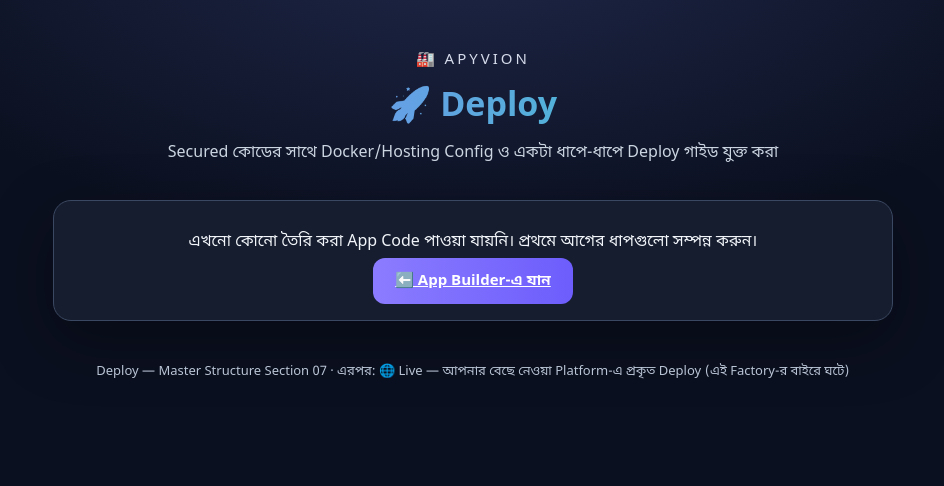
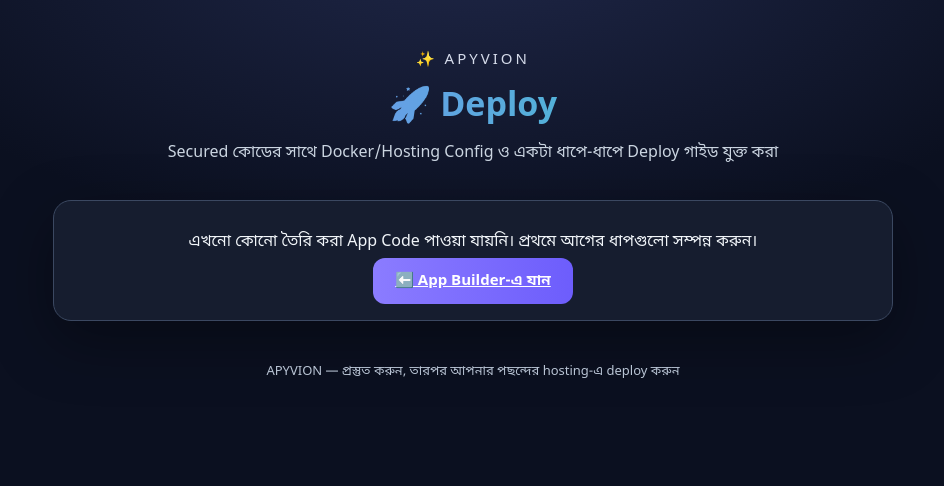
Before and after one commit to muyeedsarker/APYVION, a website with bundled scripts: page deploy.html in a window 1280 px wide. Shown: the whole page, without its empty margins (167-1111 px from the left). Built offline with nearby package versions, Linux system fonts and the light colour scheme.

Commit message:
Simplify deploy experience

```diff
--- a/deploy.html
+++ b/deploy.html
@@ -4,7 +4,7 @@
 <meta charset="utf-8">
 <meta name="viewport" content="width=device-width,initial-scale=1">
 <title>APYVION — Deploy</title>
-<meta name="description" content="Secured কোডের সাথে Docker/Hosting Config ও একটা ধাপে-ধাপে Deploy গাইড যুক্ত করা">
+<meta name="description" content="আপনার project-কে hosting-এর জন্য প্রস্তুত করুন">
 <link rel="stylesheet" href="assets/style.css">
 <link rel="stylesheet" href="assets/app-builder.css">
 </head>
@@ -12,7 +12,7 @@
 <main class="jf-wrap">
 
   <header class="jf-header">
-    <div class="jf-logo">🏭 APYVION</div>
+    <div class="jf-logo">✨ APYVION</div>
     <h1 class="jf-title">🚀 Deploy</h1>
     <p class="jf-subtitle">Secured কোডের সাথে Docker/Hosting Config ও একটা ধাপে-ধাপে Deploy গাইড যুক্ত করা</p>
   </header>
@@ -62,7 +62,7 @@
 
   </div>
 
-  <p class="jf-footer-note">Deploy — Master Structure Section 07 · এরপর: 🌐 Live — আপনার বেছে নেওয়া Platform-এ প্রকৃত Deploy (এই Factory-র বাইরে ঘটে)</p>
+  <p class="jf-footer-note">APYVION — প্রস্তুত করুন, তারপর আপনার পছন্দের hosting-এ deploy করুন</p>
 
 </main>
 <script src="https://cdnjs.cloudflare.com/ajax/libs/jszip/3.10.1/jszip.min.js"></script>
```
